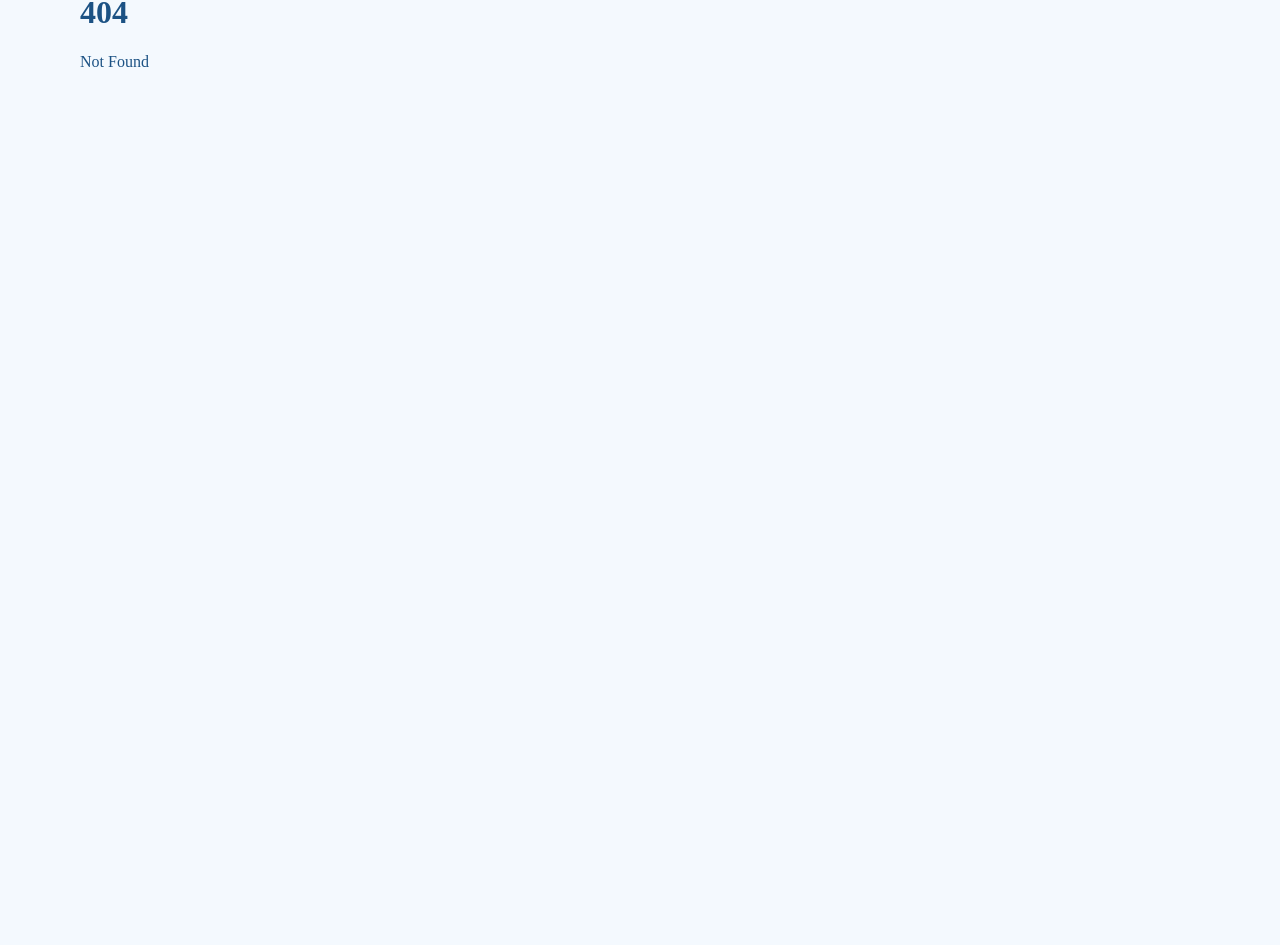
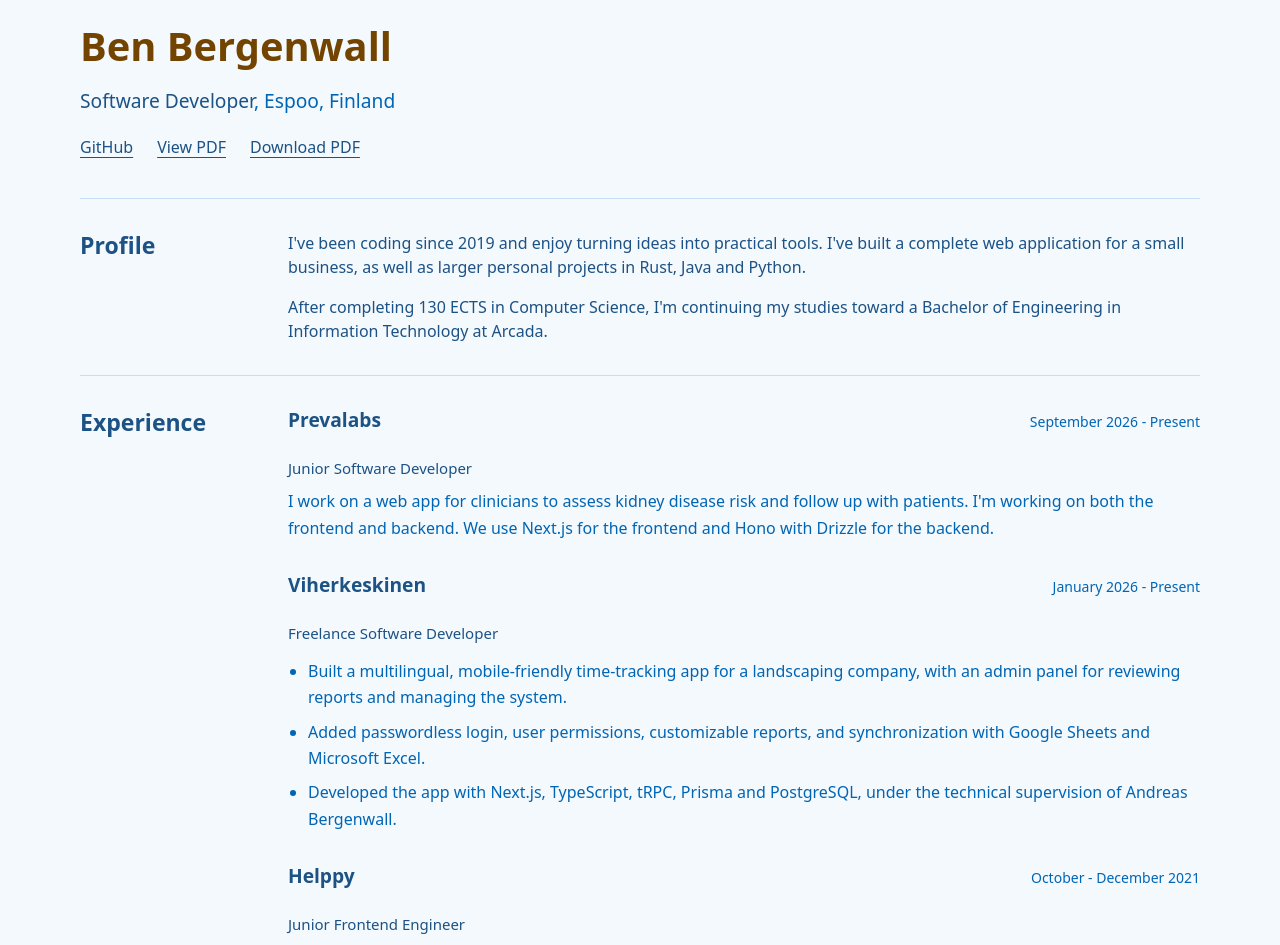
Before and after one commit to BenBwall/personal-site, a SvelteKit app: page /resume in a window 1280 px wide. Before the commit this address had no page. Shown: the part 152-1097 px from the top of the page. Before the commit the page ends 816 px from the top, so only its background shows below. Built offline with nearby package versions, Linux system fonts and the light colour scheme.

Commit message:
feat: add resume page and downloadable CV
Publish the experience and education page with a PDF generated from its content.

```diff
--- /dev/null
+++ b/src/routes/resume/+page.svelte
@@ -0,0 +1,327 @@
+<script lang="ts">
+  import { asset } from '$app/paths';
+  import { Heading, Text } from '$lib/components/typography';
+
+  const cvPdf = asset('/ben-bergenwall-cv.pdf');
+</script>
+
+<svelte:head>
+  <title>Resume | Ben Bergenwall</title>
+  <meta
+    name="description"
+    content="Ben Bergenwall's experience, education, and technical skills."
+  />
+</svelte:head>
+
+<div class="resume">
+  <header class="resume-intro">
+    <Heading level={1}>Ben Bergenwall</Heading>
+    <Text variant="lead">Software Developer<span>, Espoo, Finland</span></Text>
+    <nav class="resume-links" aria-label="Resume links">
+      <a href="https://github.com/BenBwall">GitHub</a>
+      <a href={cvPdf} target="_blank" rel="noopener" type="application/pdf">View PDF</a>
+      <a href={cvPdf} download="Ben-Bergenwall-CV.pdf" type="application/pdf">Download PDF</a>
+    </nav>
+  </header>
+
+  <section aria-labelledby="profile-title">
+    <Heading level={2} size={4} id="profile-title">Profile</Heading>
+    <div class="section-content profile-copy">
+      <Text>
+        I've been coding since 2019 and enjoy turning ideas into practical tools. I've built a
+        complete web application for a small business, as well as larger personal projects in Rust,
+        Java and Python.
+      </Text>
+      <Text>
+        After completing 130 ECTS in Computer Science, I'm continuing my studies toward a Bachelor
+        of Engineering in Information Technology at Arcada.
+      </Text>
+    </div>
+  </section>
+
+  <section aria-labelledby="experience-title">
+    <Heading level={2} size={4} id="experience-title">Experience</Heading>
+    <div class="section-content entries">
+      <article>
+        <div class="entry-heading">
+          <Heading level={3} size={5}>Prevalabs</Heading>
+          <span class="entry-meta">September 2026 - Present</span>
+        </div>
+        <p class="entry-role">Junior Software Developer</p>
+        <p class="entry-description">
+          I work on a web app for clinicians to assess kidney disease risk and follow up with
+          patients. I'm working on both the frontend and backend. We use Next.js for the frontend
+          and Hono with Drizzle for the backend.
+        </p>
+      </article>
+      <article>
+        <div class="entry-heading">
+          <Heading level={3} size={5}>Viherkeskinen</Heading>
+          <span class="entry-meta">January 2026 - Present</span>
+        </div>
+        <p class="entry-role">Freelance Software Developer</p>
+        <ul>
+          <li>
+            Built a multilingual, mobile-friendly time-tracking app for a landscaping company, with
+            an admin panel for reviewing reports and managing the system.
+          </li>
+          <li>
+            Added passwordless login, user permissions, customizable reports, and synchronization
+            with Google Sheets and Microsoft Excel.
+          </li>
+          <li>
+            Developed the app with Next.js, TypeScript, tRPC, Prisma and PostgreSQL, under the
+            technical supervision of Andreas Bergenwall.
+          </li>
+        </ul>
+      </article>
+      <article>
+        <div class="entry-heading">
+          <Heading level={3} size={5}>Helppy</Heading>
+          <span class="entry-meta">October - December 2021</span>
+        </div>
+        <p class="entry-role">Junior Frontend Engineer</p>
+        <p class="entry-description">
+          Built customer-facing website features and a pricing calculator for a Finnish eldercare
+          startup using TypeScript and Next.js during a ten-week fixed-term role.
+        </p>
+      </article>
+      <article>
+        <div class="entry-heading">
+          <Heading level={3} size={5}>Folkhälsan</Heading>
+          <span class="entry-meta">Spring 2021</span>
+        </div>
+        <p class="entry-role">Substitute After-School Club Instructor</p>
+        <p class="entry-description">
+          Supervised children across several after-school clubs, assisted with homework, and
+          received positive feedback for a strong work ethic.
+        </p>
+      </article>
+    </div>
+  </section>
+
+  <section aria-labelledby="education-title">
+    <Heading level={2} size={4} id="education-title">Education</Heading>
+    <div class="section-content entries">
+      <article>
+        <div class="entry-heading">
+          <Heading level={3} size={5}>Arcada University of Applied Sciences</Heading>
+          <span class="entry-meta">Autumn 2026 - Target 2028</span>
+        </div>
+        <p class="entry-role">Bachelor of Engineering in Information Technology</p>
+        <p class="entry-description">Helsinki, Ingenjör (YH), informationsteknik</p>
+      </article>
+      <article>
+        <div class="entry-heading">
+          <Heading level={3} size={5}>Åbo Akademi University</Heading>
+          <span class="entry-meta">2021 - 2025</span>
+        </div>
+        <p class="entry-role">Bachelor's studies in Computer Science (datavetenskap)</p>
+        <p class="entry-description">Turku, 130 ECTS credits completed</p>
+      </article>
+      <article>
+        <div class="entry-heading">
+          <Heading level={3} size={5}>Mattlidens gymnasium</Heading>
+          <span class="entry-meta">2018 - 2021</span>
+        </div>
+        <p class="entry-role">Finnish Matriculation Examination (studentexamen)</p>
+        <p class="entry-description">Espoo, Completed spring 2021</p>
+        <p class="entry-description">
+          Completed a University of Helsinki Java programming MOOC through an elective IT course.
+        </p>
+      </article>
+    </div>
+  </section>
+
+  <section aria-labelledby="skills-title">
+    <Heading level={2} size={4} id="skills-title">Technical skills</Heading>
+    <dl class="section-content skills">
+      <div>
+        <dt>Programming languages</dt>
+        <dd>TypeScript, JavaScript, Rust, Java, Python, C#, C, F#, Kotlin, Scala</dd>
+      </div>
+      <div>
+        <dt>Web and data</dt>
+        <dd>Next.js, React, tRPC, Tailwind CSS, PostgreSQL, Prisma</dd>
+      </div>
+      <div>
+        <dt>Testing and delivery</dt>
+        <dd>Playwright, unit testing, GitHub Actions, Vercel, PWA development</dd>
+      </div>
+    </dl>
+  </section>
+</div>
+
+<style>
+  .resume {
+    padding-block: clamp(1rem, 4vw, 3rem);
+    font-family: system-ui, sans-serif;
+  }
+
+  .resume-intro {
+    padding-bottom: 2.5rem;
+  }
+
+  .resume-intro span,
+  .entry-meta,
+  .entry-description,
+  li,
+  dd {
+    color: light-dark(var(--color-600), var(--color-400));
+  }
+
+  .resume-links {
+    display: flex;
+    flex-wrap: wrap;
+    gap: 0.5rem 1.5rem;
+    margin-top: 1.25rem;
+  }
+
+  .resume-links a {
+    display: inline-block;
+    color: light-dark(var(--color-700), var(--color-300));
+    text-underline-offset: 0.25em;
+  }
+
+  .resume-links a:hover {
+    color: light-dark(var(--color-950), var(--color-50));
+  }
+
+  .resume-links a:focus-visible {
+    outline: 2px solid light-dark(var(--color-600), var(--color-300));
+    outline-offset: 3px;
+  }
+
+  section {
+    display: grid;
+    grid-template-columns: 11rem minmax(0, 1fr);
+    gap: 2rem;
+    padding-block: 2rem;
+    border-top: 1px solid var(--theme-border-color);
+  }
+
+  .section-content {
+    min-width: 0;
+  }
+
+  .entries {
+    display: grid;
+    gap: 2rem;
+  }
+
+  .entry-heading {
+    display: flex;
+    flex-wrap: wrap;
+    align-items: baseline;
+    justify-content: space-between;
+    gap: 0.25rem 1rem;
+  }
+
+  .entry-meta {
+    font-size: 0.875rem;
+    line-height: 1.6;
+  }
+
+  .entry-role,
+  .entry-description,
+  li,
+  dl {
+    line-height: 1.65;
+  }
+
+  .entry-role,
+  .entry-description {
+    margin: 0.5rem 0 0;
+  }
+
+  .entry-role {
+    font-size: 0.9375rem;
+  }
+
+  ul {
+    margin: 0.75rem 0 0;
+    padding-left: 1.25rem;
+  }
+
+  li + li {
+    margin-top: 0.5rem;
+  }
+
+  dl {
+    display: grid;
+    gap: 1rem;
+    margin: 0;
+  }
+
+  dt {
+    font-weight: 600;
+  }
+
+  dd {
+    margin: 0.25rem 0 0;
+  }
+
+  @media (max-width: 52rem) {
+    section {
+      grid-template-columns: 1fr;
+      gap: 1rem;
+    }
+  }
+
+  @media print {
+    :global(html:has(.resume)) {
+      color-scheme: light !important;
+      color: #111;
+      background: #fff;
+    }
+
+    :global(.layout:has(.resume) > header) {
+      display: none;
+    }
+
+    :global(.layout:has(.resume) > main) {
+      width: 100%;
+      padding: 0;
+    }
+
+    .resume {
+      padding: 0;
+    }
+
+    .resume-intro {
+      padding-bottom: 1rem;
+    }
+
+    section {
+      grid-template-columns: 9rem minmax(0, 1fr);
+      gap: 1rem;
+      padding-block: 1rem;
+      border-color: #ccc;
+    }
+
+    article {
+      break-inside: avoid;
+    }
+
+    :global(.resume .heading[data-tone]),
+    :global(.resume .text[data-tone]) {
+      color: #111;
+    }
+
+    .resume-intro span,
+    .entry-meta,
+    .entry-description,
+    li,
+    dd {
+      color: #444;
+    }
+
+    .resume-links a {
+      color: #111;
+    }
+
+    .resume-links a:not(:first-child) {
+      display: none;
+    }
+  }
+</style>
```
Also changed, not shown: 2 other files (tests, documents, lock files or other folders).
